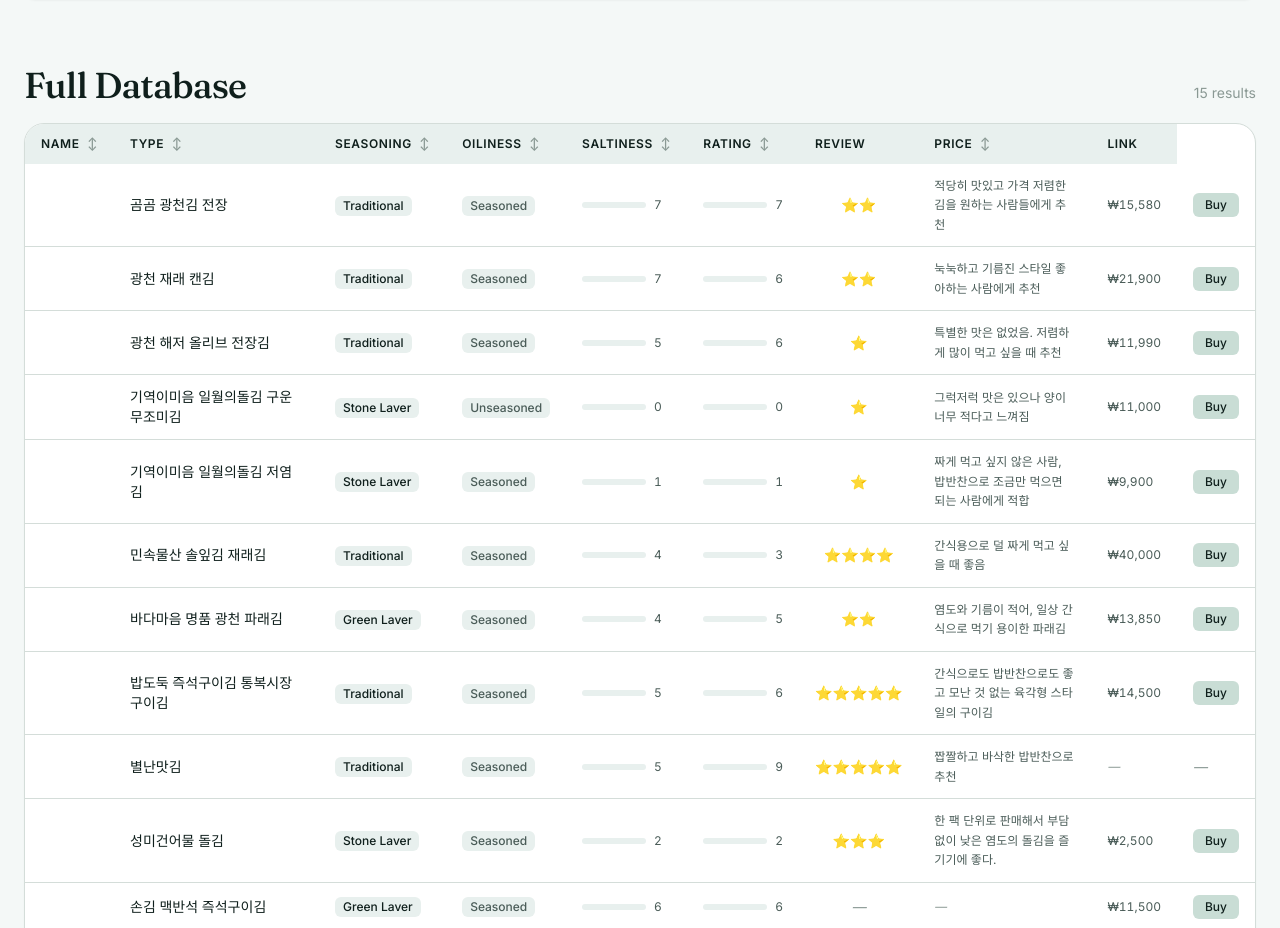
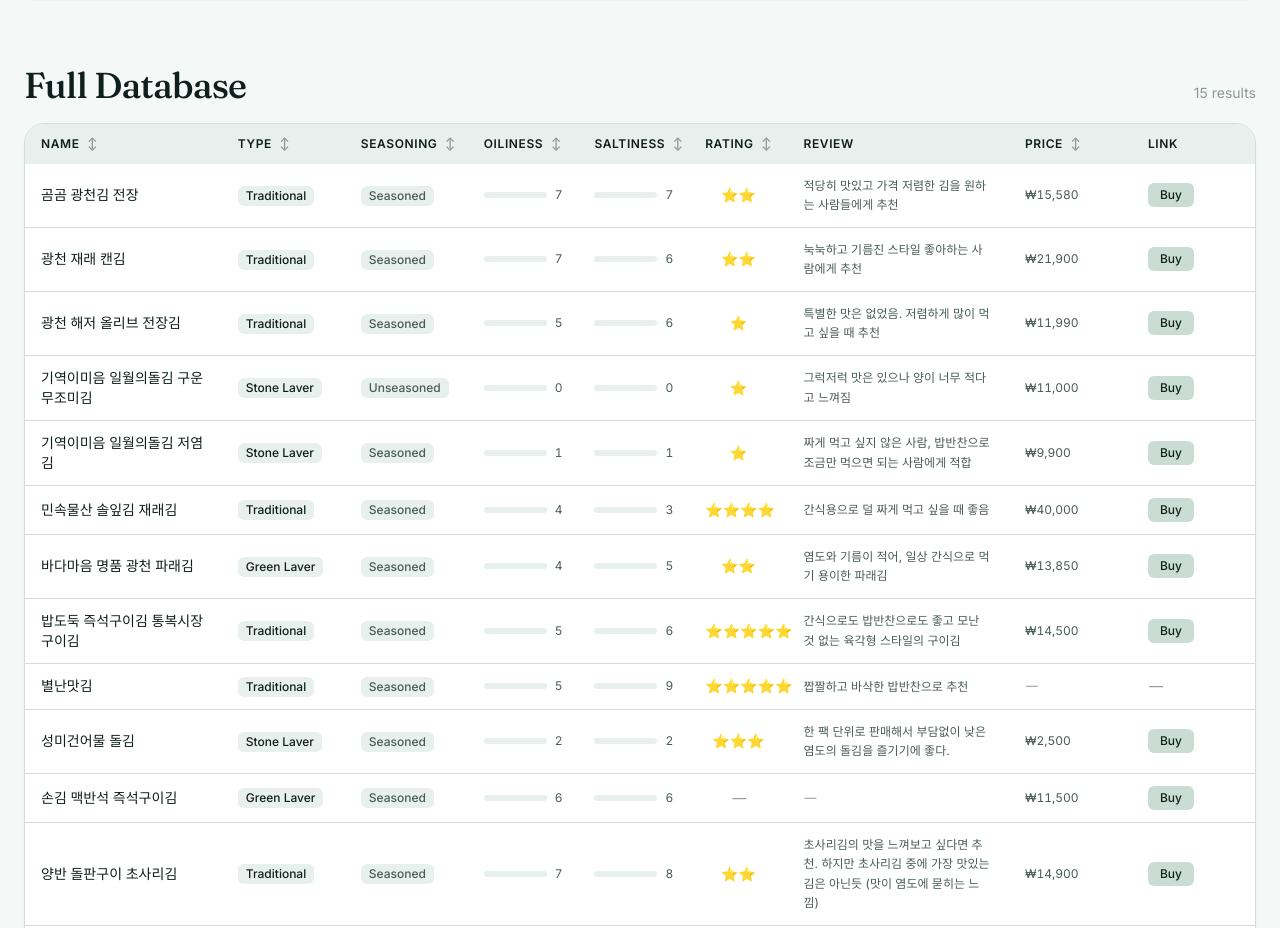
Before and after one commit to Chang-Hyun-Hong/korean-gim-db, an Astro site: page / in a window 1280 px wide. Shown: the part 705-1633 px from the top of the page. Built offline with nearby package versions, Linux system fonts and the light colour scheme; Astro itself is replaced by a stand-in of ours.

Commit message:
fix(phase-2a): move row hover accent bar from tr::before to td::before
Browser engines materialize tr::before as an anonymous table-cell, which
consumed the first column slot and shifted all 9 tds one column to the
right. Symptom: NAME column rendered empty, TYPE column held the name,
Buy button overflowed past the LINK header.

Fix: drop ::before from the tr, attach it to the first td. Use group-hover
to keep the row-level trigger. Also locks the table layout with table-fixed
+ <colgroup> + min-w-[64rem] so column widths stop being content-driven.

Co-Authored-By: Claude Opus 4.7 (1M context) <noreply@anthropic.com>

```diff
--- a/src/components/ReviewTable.astro
+++ b/src/components/ReviewTable.astro
@@ -59,7 +59,18 @@ const sortableCols = [
   </div>
 
   <div class="bg-bg-card border border-border rounded-lg shadow-sm overflow-x-auto">
-    <table class="w-full text-sm" data-review-table>
+    <table class="w-full text-sm table-fixed min-w-[64rem]" data-review-table>
+      <colgroup>
+        <col style="width: 16%" /> {/* name */}
+        <col style="width: 10%" /> {/* type */}
+        <col style="width: 10%" /> {/* cooking */}
+        <col style="width: 9%" />  {/* oil */}
+        <col style="width: 9%" />  {/* salt */}
+        <col style="width: 8%" />  {/* rating */}
+        <col style="width: 18%" /> {/* review */}
+        <col style="width: 10%" /> {/* price */}
+        <col style="width: 10%" /> {/* link */}
+      </colgroup>
       <thead class="bg-bg-secondary text-text-primary">
         <tr>
           {sortableCols.map(c => (
@@ -79,7 +90,7 @@ const sortableCols = [
       <tbody data-tbody>
         {data.map(d => (
           <tr
-            class="group relative border-b border-border last:border-0 hover:bg-bg-secondary/40 transition-colors before:content-[''] before:absolute before:inset-y-0 before:left-0 before:w-1 before:bg-kelp before:scale-y-0 hover:before:scale-y-100 before:transition-transform before:duration-200 before:origin-center"
+            class="group border-b border-border last:border-0 hover:bg-bg-secondary/40 transition-colors"
             data-row
             data-name={d.name}
             data-name-en={d.name_en || ''}
@@ -92,7 +103,7 @@ const sortableCols = [
             data-review={d.review}
             data-review-en={d.review_en || ''}
           >
-            <td class="px-4 py-3 font-medium text-text-primary min-w-[10rem]">{displayName(d)}</td>
+            <td class="relative px-4 py-3 font-medium text-text-primary break-words before:content-[''] before:absolute before:inset-y-0 before:left-0 before:w-1 before:bg-kelp before:scale-y-0 group-hover:before:scale-y-100 before:transition-transform before:duration-200 before:origin-center">{displayName(d)}</td>
             <td class="px-4 py-3">
               <span class="inline-block px-2 py-0.5 rounded-sm text-xs font-medium bg-bg-secondary text-text-primary">
                 {t(`type_labels.${d.type}`) || d.type}
@@ -132,7 +143,7 @@ const sortableCols = [
             <td class="px-4 py-3 text-center whitespace-nowrap">
               {d.score || <span class="italic text-text-muted">—</span>}
             </td>
-            <td class="px-4 py-3 text-text-secondary text-xs leading-relaxed max-w-[16rem]">
+            <td class="px-4 py-3 text-text-secondary text-xs leading-relaxed break-words">
               {displayReview(d) || <span class="italic text-text-muted">—</span>}
             </td>
             <td class="px-4 py-3 text-text-secondary text-xs tabular-nums whitespace-nowrap">
```
